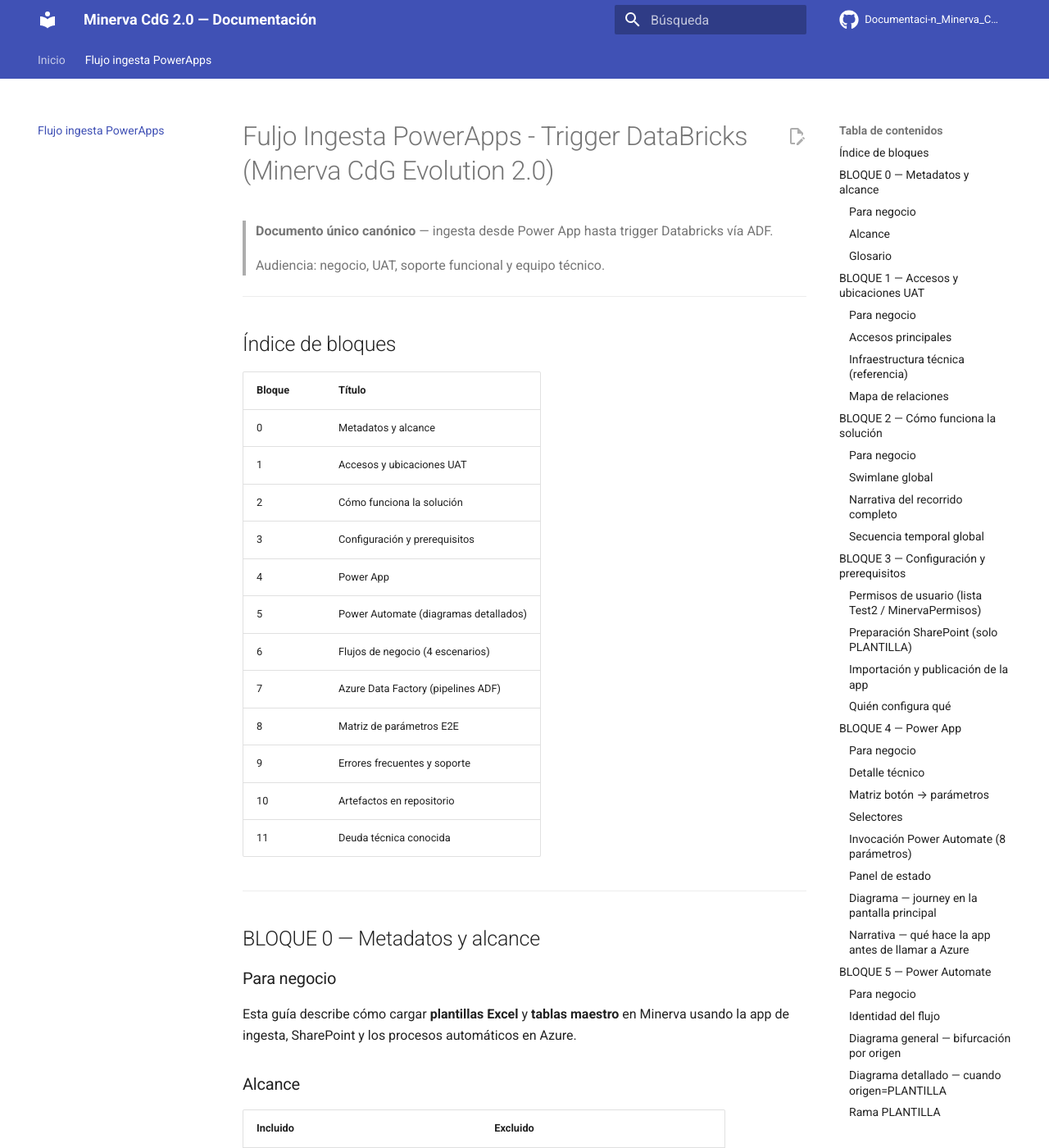
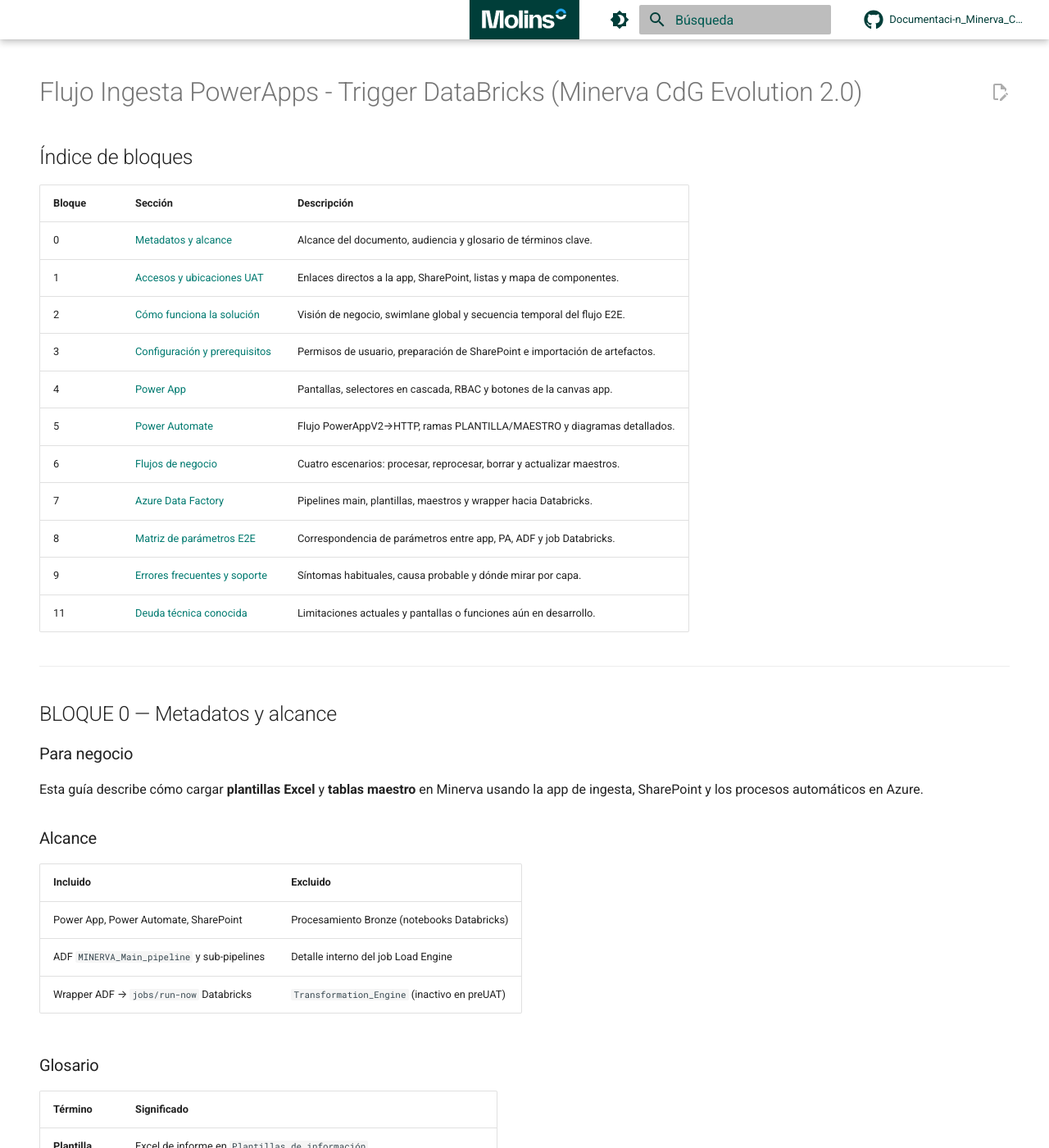
Before and after one commit to Romanforns/Documentaci-n_Minerva_CdG_2.0, an MkDocs documentation site: the page built from docs/flujo-ingesta-powerapps-trigger-databricks.md, in a window 1280 px wide and 1400 px high. Shown: the whole window at 82% size. Built offline with MkDocs 1.6.1 and Material for MkDocs 9.7.7, drawn with Linux system fonts in a browser that asks for light colours; comment, search, counter and statistics services are not loaded.

Commit message:
Enhance mkdocs configuration with logo, favicon, and color palette. Update flujo-ingesta-powerapps-trigger-databricks.md to improve navigation and section descriptions. Revise README.md for clarity on project documentation location.

```diff
--- a/docs/flujo-ingesta-powerapps-trigger-databricks.md
+++ b/docs/flujo-ingesta-powerapps-trigger-databricks.md
@@ -1,29 +1,26 @@
-# Fuljo Ingesta PowerApps - Trigger DataBricks (Minerva CdG Evolution 2.0)
+---
+hide:
+  - navigation
+  - toc
+---
 
-> **Documento único canónico** — ingesta desde Power App hasta trigger Databricks vía ADF.
->
->
-> Audiencia: negocio, UAT, soporte funcional y equipo técnico.
->
-
----
+# Flujo Ingesta PowerApps - Trigger DataBricks (Minerva CdG Evolution 2.0)
 
 ## Índice de bloques
 
-| Bloque | Título |
-| --- | --- |
-| 0 | Metadatos y alcance |
-| 1 | Accesos y ubicaciones UAT |
-| 2 | Cómo funciona la solución |
-| 3 | Configuración y prerequisitos |
-| 4 | Power App |
-| 5 | Power Automate (diagramas detallados) |
-| 6 | Flujos de negocio (4 escenarios) |
-| 7 | Azure Data Factory (pipelines ADF) |
-| 8 | Matriz de parámetros E2E |
-| 9 | Errores frecuentes y soporte |
-| 10 | Artefactos en repositorio |
-| 11 | Deuda técnica conocida |
+| Bloque | Sección | Descripción |
+| --- | --- | --- |
+| 0 | [Metadatos y alcance](#bloque-0-metadatos-y-alcance) | Alcance del documento, audiencia y glosario de términos clave. |
+| 1 | [Accesos y ubicaciones UAT](#bloque-1-accesos-y-ubicaciones-uat) | Enlaces directos a la app, SharePoint, listas y mapa de componentes. |
+| 2 | [Cómo funciona la solución](#bloque-2-como-funciona-la-solucion) | Visión de negocio, swimlane global y secuencia temporal del flujo E2E. |
+| 3 | [Configuración y prerequisitos](#bloque-3-configuracion-y-prerequisitos) | Permisos de usuario, preparación de SharePoint e importación de artefactos. |
+| 4 | [Power App](#bloque-4-power-app) | Pantallas, selectores en cascada, RBAC y botones de la canvas app. |
+| 5 | [Power Automate](#bloque-5-power-automate) | Flujo PowerAppV2→HTTP, ramas PLANTILLA/MAESTRO y diagramas detallados. |
+| 6 | [Flujos de negocio](#bloque-6-flujos-de-negocio) | Cuatro escenarios: procesar, reprocesar, borrar y actualizar maestros. |
+| 7 | [Azure Data Factory](#bloque-7-azure-data-factory) | Pipelines main, plantillas, maestros y wrapper hacia Databricks. |
+| 8 | [Matriz de parámetros E2E](#bloque-8-matriz-de-parametros-e2e) | Correspondencia de parámetros entre app, PA, ADF y job Databricks. |
+| 9 | [Errores frecuentes y soporte](#bloque-9-errores-frecuentes-y-soporte) | Síntomas habituales, causa probable y dónde mirar por capa. |
+| 11 | [Deuda técnica conocida](#bloque-11-deuda-tecnica-conocida) | Limitaciones actuales y pantallas o funciones aún en desarrollo. |
 
 ---
 
--- /dev/null
+++ b/docs/stylesheets/extra.css
@@ -0,0 +1,92 @@
+/* Molins brand — rgba(0, 62, 57, 1) = #003e39 */
+[data-md-color-primary="molins"] {
+  --md-primary-fg-color: #ffffff;
+  --md-primary-fg-color--light: #ffffff;
+  --md-primary-fg-color--dark: #ffffff;
+  --md-primary-bg-color: #003e39;
+  --md-primary-bg-color--light: #005a52;
+  --md-primary-bg-color--dark: #002a26;
+  --md-accent-fg-color: #ffffff;
+  --md-accent-bg-color: #00a8c5;
+  --md-typeset-a-color: #007a70;
+}
+
+[data-md-color-scheme="slate"][data-md-color-primary="molins"] {
+  --md-typeset-a-color: #4dd4c4;
+}
+
+.md-sidebar--primary,
+.md-sidebar--secondary {
+  display: none;
+}
+
+.md-grid {
+  max-width: none;
+}
+
+.md-main__inner {
+  margin: 0;
+}
+
+.md-content {
+  max-width: none;
+}
+
+.md-content__inner {
+  margin: 1.2rem 2.4rem;
+}
+
+.mermaid {
+  width: 100%;
+}
+
+.md-typeset table:not([class]) {
+  width: 100%;
+}
+
+/* Header: logo Molins centrado */
+.md-header__inner {
+  max-width: none;
+  position: relative;
+  display: flex;
+  align-items: center;
+  justify-content: flex-end;
+}
+
+.md-header__inner > label[for="__drawer"] {
+  display: none;
+}
+
+.md-header__title {
+  display: none;
+}
+
+.md-header__button.md-logo {
+  position: absolute;
+  left: 50%;
+  transform: translateX(-50%);
+  margin: 0;
+  padding: 0;
+  z-index: 2;
+}
+
+.md-header__button.md-logo img {
+  height: 2.4rem;
+  width: auto;
+}
+
+.md-header__source {
+  margin-left: auto;
+  z-index: 1;
+}
+
+form.md-header__option[data-md-component="palette"],
+.md-header__inner > label[for="__search"] {
+  order: -2;
+  z-index: 1;
+}
+
+.md-header__inner > .md-search {
+  order: -1;
+  z-index: 1;
+}
--- a/mkdocs.yml
+++ b/mkdocs.yml
@@ -9,20 +9,37 @@
   language: es
   icon:
     repo: fontawesome/brands/github
+  logo: imagen.png
+  favicon: imagen.png
+  palette:
+    - media: "(prefers-color-scheme: light)"
+      scheme: default
+      primary: molins
+      accent: molins
+      toggle:
+        icon: material/brightness-4
+        name: Cambiar a modo oscuro
+    - media: "(prefers-color-scheme: dark)"
+      scheme: slate
+      primary: molins
+      accent: molins
+      toggle:
+        icon: material/brightness-7
+        name: Cambiar a modo claro
   features:
-    - navigation.tabs
     - navigation.instant
-    - navigation.sections
     - content.code.copy
     - content.action.edit
 
 extra:
   generator: false
 
+extra_css:
+  - stylesheets/extra.css
+
 copyright: '&copy; Molins 2026'
 
 nav:
-  - Inicio: README.md
   - Flujo ingesta PowerApps: flujo-ingesta-powerapps-trigger-databricks.md
 
 markdown_extensions:
```
Also changed, not shown: docs/README.md (+1 -7 lines), docs/imagen.png (added).
